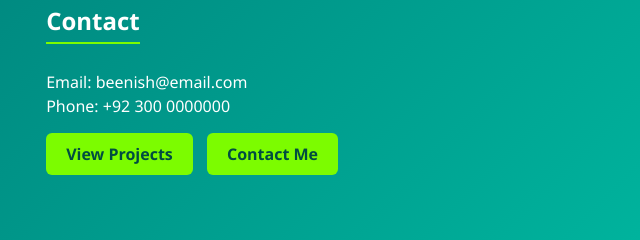
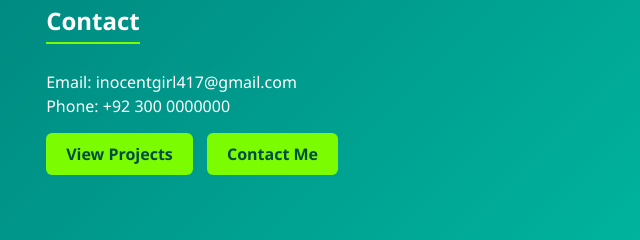
Before and after one commit to Beenish-web/beenish123.github.io, a plain HTML site: page index.html in a window 1280 px wide. Shown: the part 457-697 px from the top of the page, 476-1116 px from the left. Drawn offline with Linux system fonts and the light colour scheme.

Commit message:
Change contact email in index.html
Updated contact email address in the portfolio.

```diff
--- a/index.html
+++ b/index.html
@@ -104,7 +104,7 @@ html, body {
         <p>HTML | CSS | JavaScript | GitHub | Responsive Design</p>
 
         <h2>Contact</h2>
-        <p>Email: beenish@email.com<br>Phone: +92 300 0000000</p>
+        <p>Email: inocentgirl417@gmail.com<br>Phone: +92 300 0000000</p>
 
         <a href="#" class="btn">View Projects</a>
         <a href="#" class="btn">Contact Me</a>
```
